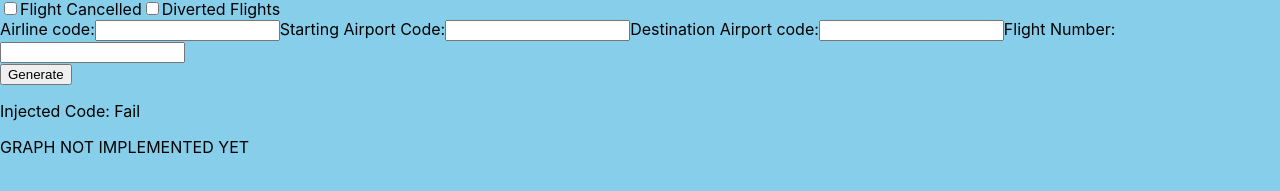
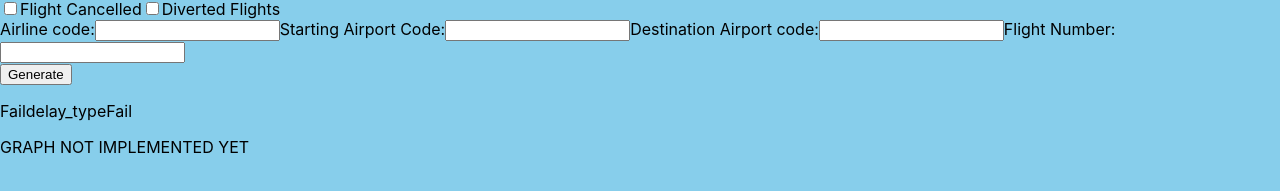
Before and after one commit to wobbethan/airaide-old, a React (Create React App) app: page / in a window 1280 px wide. Shown: the part 310-501 px from the top of the page. Built offline with nearby package versions, Linux system fonts and the light colour scheme.

Commit message:
injection code split and passed into oracle comp

```diff
--- a/src/App.js
+++ b/src/App.js
@@ -3,6 +3,8 @@ import GraphMenu from './components/graphMenu.js'
 import Login from './components/login'
 import Graphdisplay from './components/graph'
 import Profile from './components/profile'
+import Oracle from './components/oracleInteraction'
+
 import { useState } from 'react';
 
 //import background from './assets/planebg.png'
@@ -28,7 +30,7 @@ function App() {
       <Login/>
       <Profile/>
       <GraphMenu callback={updateFilters}/>
-      <p>Injected Code: {"injectedCode" in filters? filters["injectedCode"] : "Fail"}</p>
+      <Oracle inject1 = {"injectedCode1" in filters? filters["injectedCode1"] : "Fail"} inject2 = {"injectedCode2" in filters? filters["injectedCode2"] : "Fail"}/>
       <Graphdisplay/>
       </div>
 
--- a/src/components/graphMenu.js
+++ b/src/components/graphMenu.js
@@ -23,7 +23,8 @@ function GraphMenu(props) {
 
 
     //return
-    var injectedCode
+    var injectedCode1
+    var injectedCode2
 
 
     //Consition Check box handlers
@@ -40,8 +41,9 @@ function GraphMenu(props) {
       if (airportEnd === "") {var airportEndVal = ""}else{airportEndVal = "AND airport_end = '"+airportEnd+"'"}
       if (flightNum === "") {var flightNumVal = ""}else{flightNumVal = "AND flight_Number = '"+flightNum+"'"}
 
-      injectedCode = ("Select Month, SUM(TIME) FROM (SELECT Month, total_delay as TIME FROM flights JOIN delays ON flights.key = delays.key WHERE flightdate >= '01/01/"+multiValue[0]+"' AND flightdate <='12/31/"+multiValue[1]+"' "+airlineVal +" " + airportStartVal+" " + airportEndVal+" " + flightNumVal + " AND flight_cancellation = "+cancelled+" AND flight_diverted = "+diverted)
-      props.callback({injectedCode: injectedCode})
+      injectedCode1 = ("Select Month, SUM(TIME) FROM (SELECT Month, ")
+      injectedCode2 = (" as TIME FROM flights JOIN delays ON flights.key = delays.key WHERE flightdate >= '01/01/"+multiValue[0]+"' AND flightdate <='12/31/"+multiValue[1]+"' "+airlineVal +" " + airportStartVal+" " + airportEndVal+" " + flightNumVal + " AND flight_cancellation = "+cancelled+" AND flight_diverted = "+diverted+ ") Group by Month Order by Month asc;")
+      props.callback({injectedCode1: injectedCode1, injectedCode2: injectedCode2})
 
     }
 
--- /dev/null
+++ b/src/components/oracleInteraction.js
@@ -0,0 +1,14 @@
+import React from 'react'
+
+
+function oracleInteraction({inject1, inject2}) {
+  return (
+    <div>
+        <p> {inject1}delay_type{inject2}</p>
+
+
+    </div>
+  )
+}
+
+export default oracleInteraction
```
